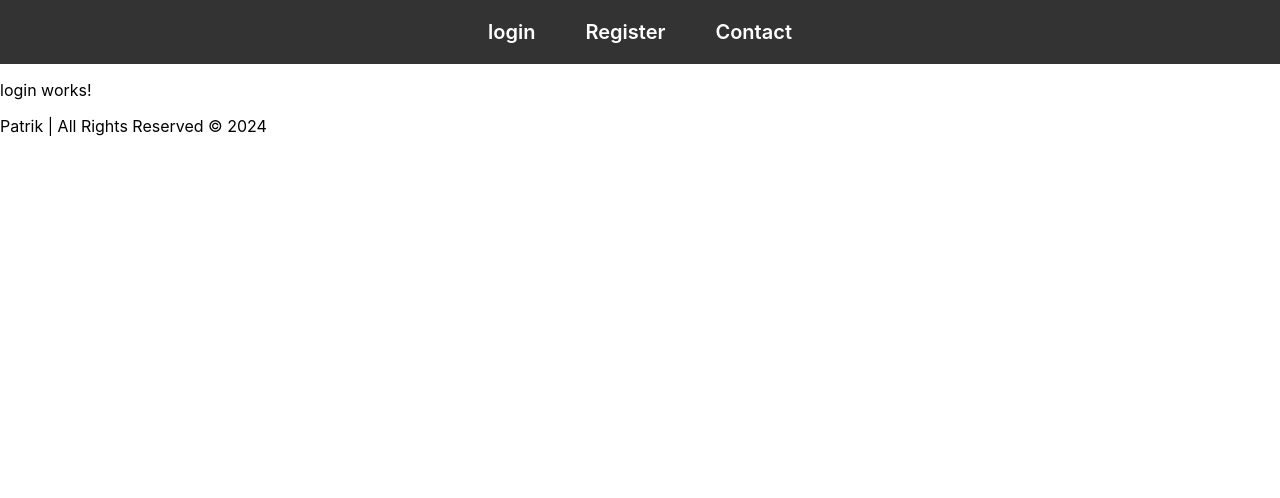
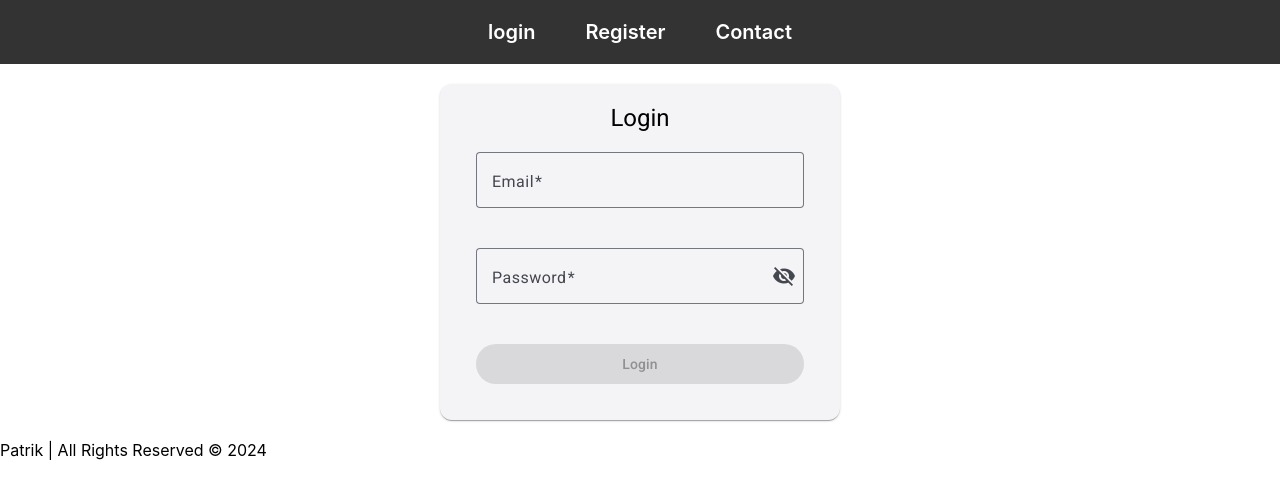
Before and after one commit to PatrikHogblom/EcommerceWebProject, an Angular app: page /login in a window 1280 px wide. Shown: the top 498 px of the page. Built offline with nearby package versions, Linux system fonts and the light colour scheme.

Commit message:
can now log in with user, next step is to redirect the login page to a profile page whereas we show user information

```diff
--- a/src/app/app.routes.ts
+++ b/src/app/app.routes.ts
@@ -2,12 +2,14 @@ import { Routes } from '@angular/router';
 import { LoginComponent } from './login/login.component';
 //import { SignupComponent } from './signup/signup.component';
 import { RegisterComponent } from './register/register.component';
+import { UpdateuserComponent } from './updateuser/updateuser.component';
 
 export const routes: Routes =
 [
     {path: 'login', component: LoginComponent},
 //    {path: 'register', component: SignupComponent},
     {path: 'register', component: RegisterComponent},
+    {path: 'updateuser', component: UpdateuserComponent},
 
     //{path: 'register', component: XnameComponent, canActivate: [usersGuard, adminGuard]},
     // {path: 'customer', loadChildren () => import("./customer/customer.module").then(m => m.CustomerModule)},
--- a/src/app/login/login.component.html
+++ b/src/app/login/login.component.html
@@ -1 +1,33 @@
-<p>login works!</p>
+<div class="container">
+
+  <mat-card>
+    <mat-card-title>
+      Login
+    </mat-card-title>
+    <mat-card-content>
+      <form [formGroup]="loginForm" (ngSubmit)="handleSubmit()">
+
+        <mat-form-field appearance="outline">
+          <mat-label>Email</mat-label>
+          <input matInput type="email" formControlName="email">
+          <mat-error *ngIf="loginForm.get('email')?.invalid">Enter a valid email</mat-error>
+        </mat-form-field>
+
+        <mat-form-field appearance="outline">
+          <mat-label>Password</mat-label>
+          <input matInput type="password" formControlName="password">
+          <button mat-icon-button matSuffix type="button" (click)="togglePasswordVisibility()">
+            <mat-icon>{{ hidePassword ? 'visibility_off' : 'visibility' }}</mat-icon>
+          </button>
+          <mat-error *ngIf="loginForm.get('password')?.invalid">Password must be at least 6 characters</mat-error>
+        </mat-form-field>
+
+        <button mat-raised-button color="primary" type="submit" [disabled]="loginForm.invalid">
+          Login
+        </button>
+
+      </form>
+    </mat-card-content>
+
+  </mat-card>
+</div>
--- a/src/app/login/login.component.scss
+++ b/src/app/login/login.component.scss
@@ -0,0 +1,51 @@
+.container {
+  display: flex;
+  justify-content: center;
+  align-items: center;
+  height: auto;
+  padding: 20px;}
+
+mat-card {
+  max-width: 400px;
+  width: 100%;
+  padding: 20px;
+
+  @media screen and (max-width: 500px) {
+      max-width: 90%;
+  }
+}
+
+mat-card-title {
+  text-align: center;
+  font-size: 24px;
+  margin-bottom: 20px;
+}
+
+form {
+  display: flex;
+  flex-direction: column;
+  align-items: center;
+}
+
+mat-form-field {
+  width: 100%;
+  margin-bottom: 20px;
+}
+
+button {
+  width: 100%;
+}
+
+@media screen and (max-width: 500px) {
+  mat-card-title {
+      font-size: 20px;
+  }
+
+  mat-form-field {
+      margin-bottom: 10px;
+  }
+}
+
+.error-snackbar {
+  background-color: #f44336 !important;
+}
--- a/src/app/login/login.component.ts
+++ b/src/app/login/login.component.ts
@@ -1,12 +1,79 @@
 import { Component } from '@angular/core';
 import { CommonModule } from '@angular/common';
+import { FormBuilder, FormGroup, ReactiveFormsModule, Validators } from '@angular/forms';
+import { UsersService } from '../users.service';
+import { Router } from '@angular/router';
+import { MatSnackBar } from '@angular/material/snack-bar';
+import { DemoAngularMaterialModule } from '../DemoAngularMaterialModule';
 
 @Component({
   selector: 'app-login',
-  imports: [CommonModule],
+  imports: [CommonModule, DemoAngularMaterialModule, ReactiveFormsModule],
   templateUrl: './login.component.html',
   styleUrl: './login.component.scss'
 })
 export class LoginComponent {
 
+  loginForm: FormGroup;
+  hidePassword = true; // Toggle for password visibility
+
+  constructor(
+    private fb: FormBuilder,
+    private usersService: UsersService,
+    private router: Router,
+    private snackBar: MatSnackBar
+  ) {
+    this.loginForm = this.fb.group({
+      // name: ['', Validators.required],
+      email: ['', [Validators.required, Validators.email]],
+      password: ['', [Validators.required, Validators.minLength(6)]],
+      // city: [''],
+      // role: ['USER']
+    });
+  }
+
+  togglePasswordVisibility() {
+    this.hidePassword = !this.hidePassword;
 }
+
+handleSubmit(): void
+{
+  if (this.loginForm.invalid) {
+    this.showSnackbar('Please fill in all required fields', 'Close', 'error-snackbar');
+    return;
+  }
+    this.usersService.login(this.loginForm.get('email')!.value, this.loginForm.get('password')!.value).subscribe({
+      next: (response) => {
+            localStorage.setItem('token', response.token);
+            localStorage.setItem('role', response.role);
+            console.log(" test: " + response);
+            this.showSnackbar('User logged successfully', 'Close', 'success-snackbar');
+            this.router.navigate(['/updateuser']);
+          },
+          error: (error) => {
+            const errorMessage = typeof error.error === 'string' ? error.error : error.error?.message || 'An error occurred';
+            this.showSnackbar(errorMessage, 'Close', 'error-snackbar');
+          }
+    });
+
+
+  // this.usersService.register(this.loginForm.value).subscribe({
+  //   next: () => {
+  //     this.showSnackbar('User registered successfully', 'Close', 'success-snackbar');
+  //     this.router.navigate(['/login']);
+  //   },
+  //   error: (error) => {
+  //     const errorMessage = typeof error.error === 'string' ? error.error : error.error?.message || 'An error occurred';
+  //     this.showSnackbar(errorMessage, 'Close', 'error-snackbar');
+  //   }
+  // });
+}
+
+private showSnackbar(message: string, action: string, panelClass: string) {
+this.snackBar.open(message, action, {
+  duration: 5000,
+  panelClass: [panelClass],
+});
+}
+
+}
--- a/src/app/register/register.component.html
+++ b/src/app/register/register.component.html
@@ -22,6 +22,9 @@
         <mat-form-field appearance="outline">
           <mat-label>Password</mat-label>
           <input matInput type="password" formControlName="password">
+          <button mat-icon-button matSuffix type="button" (click)="togglePasswordVisibility()">
+            <mat-icon>{{ hidePassword ? 'visibility_off' : 'visibility' }}</mat-icon>
+          </button>
           <mat-error *ngIf="registerForm.get('password')?.invalid">Password must be at least 6 characters</mat-error>
         </mat-form-field>
 
--- a/src/app/register/register.component.scss
+++ b/src/app/register/register.component.scss
@@ -2,8 +2,8 @@
   display: flex;
   justify-content: center;
   align-items: center;
-  height: 100vh;
-}
+  height: auto;
+  padding: 20px;}
 
 mat-card {
   max-width: 400px;
--- a/src/app/users.service.ts
+++ b/src/app/users.service.ts
@@ -30,13 +30,19 @@ export class UsersService {
   }
 
 
-  async login(email:string, password:string): Promise<any> {
-    const url = this.BASE_URL + 'auth/login';
-    try {
-      const response = await this.http.post<any>(url, {email, password}).toPromise();
+  login(email:string, password:string): Observable<any> {
+    const url = `${this.BASE_URL}/auth/login`;
+    const headers = new HttpHeaders({
+      'Content-Type': 'application/json',
+      'Accept': 'application/json'
+    });
+    try
+    {
+      const response = this.http.post<any>(url, {email, password} , { headers });
       return response;
-
-    }catch(error){
+    }
+    catch (error)
+    {
       throw error;
     }
   }
```
